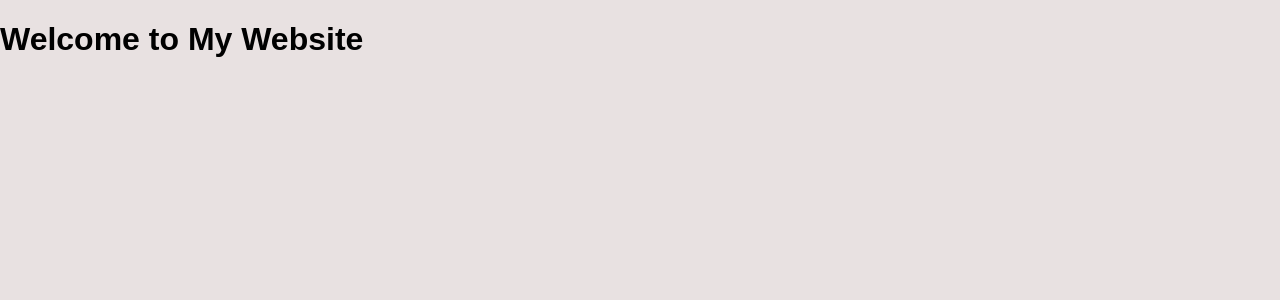
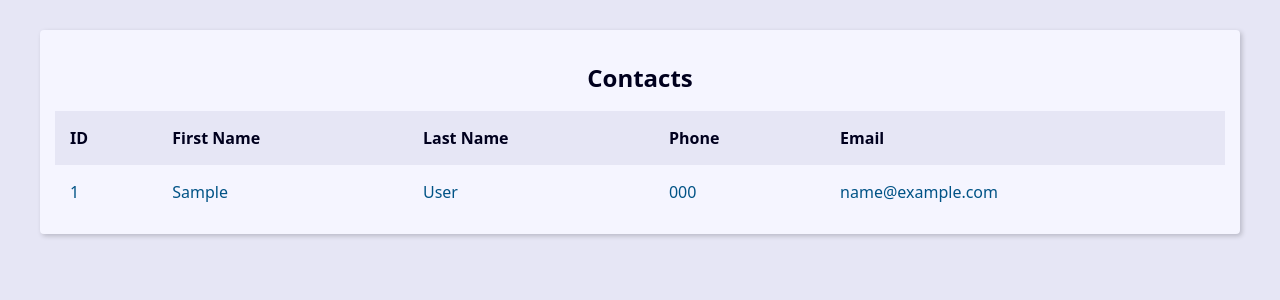
Before and after one commit to alefsousa123/Comunnity-mapping, a Django app: page / in a window 1280 px wide. Shown: the top 300 px of the page. Run offline with Django 5.2, Linux system fonts and the light colour scheme; tables that the repository leaves empty hold one stand-in row (values such as "Sample post").

Commit message:
feat: implement contact detail view and update index view to filter visible contacts

```diff
--- a/base_static/global/css/styles.css
+++ b/base_static/global/css/styles.css
@@ -1,6 +1,314 @@
-body{
-    font-family: Arial, sans-serif;
-    background-color: #e8e1e1;
-    margin: 0;
-    padding: 0;
+:root {
+  --spacing: 1.5rem;
+  --link-dark-color: rgb(0, 83, 134);
+  --link-light-color: rgb(156, 217, 255);
+  --clr-white: rgb(245, 245, 255);
+  --clr-black: rgb(0, 0, 30);
+  --clr-light-gray: rgb(230, 230, 245);
+  --clr-dark-shadow-5: rgba(0, 0, 10, 5%);
+  --clr-dark-shadow-10: rgba(0, 0, 10, 10%);
+  --clr-dark-shadow-20: rgba(0, 0, 10, 20%);
+  --clr-light-shadow-5: rgba(200, 200, 255, 5%);
+  --clr-light-shadow-10: rgba(200, 200, 255, 10%);
+  --clr-light-shadow-20: rgba(200, 200, 255, 20%);
+  --main-page-width: 120rem;
+  --table-min-width: 60rem;
+  --biggest-font-size: 5rem;
+  --bigger-font-size: 4rem;
+  --big-font-size: 3.2rem;
+  --medium-font-size: 2.4rem;
+  --small-font-size: 1.6rem;
+  --smaller-font-size: 1.4rem;
+  --smallest-font-size: 1.2rem;
+  --transition-fast: 300ms;
+  --transition-medium: 600ms;
+  --transition-slow: 1s;
+  --default-border-radius: 4px;
 }
+
+*,
+*::before,
+*::after {
+  margin: 0;
+  padding: 0;
+  box-sizing: border-box;
+}
+
+html {
+  font-size: 62.5%;
+}
+
+body {
+  font-family: system-ui, -apple-system, BlinkMacSystemFont, 'Segoe UI', Roboto,
+    Oxygen, Ubuntu, Cantarell, 'Open Sans', 'Helvetica Neue', sans-serif;
+  line-height: 1.5;
+  font-size: var(--small-font-size);
+  color: var(--clr-black);
+  -webkit-font-smoothing: antialiased;
+  background: var(--clr-light-gray);
+}
+
+img,
+svg {
+  display: block;
+  max-width: 100%;
+}
+
+.header {
+  background: var(--clr-black);
+  padding: var(--spacing);
+  box-shadow: 0 5px 10px 2px var(--clr-dark-shadow-20);
+  z-index: 1;
+  position: relative;
+}
+
+.header-heading {
+  font-size: var(--biggest-font-size);
+  text-align: center;
+}
+
+.header-link {
+  color: var(--link-light-color);
+  text-decoration: none;
+  transition: filter var(--transition-fast) ease-in-out;
+}
+
+.header-link:hover {
+  filter: brightness(70%);
+}
+
+.menu {
+  margin: var(--spacing);
+}
+
+.menu-list {
+  list-style: none;
+  display: flex;
+  justify-content: center;
+  flex-flow: row wrap;
+}
+
+.menu-link {
+  display: block;
+  padding: var(--spacing);
+  color: var(--link-light-color);
+  text-decoration: none;
+  transition: background-color var(--transition-fast) ease-in-out;
+  border-radius: var(--default-border-radius);
+}
+
+.menu-link:hover {
+  background: var(--clr-light-shadow-10);
+}
+
+.content {
+  max-width: var(--main-page-width);
+  margin: calc(var(--spacing) * 2) auto;
+  padding: var(--spacing);
+  background: var(--clr-white);
+  box-shadow: 2px 2px 5px var(--clr-dark-shadow-20);
+  border-radius: var(--default-border-radius);
+}
+
+.responsive-table {
+  width: 100%;
+  overflow-x: auto;
+}
+
+.contacts-table {
+  width: 100%;
+  min-width: var(--table-min-width);
+  border-collapse: collapse;
+}
+
+.table-caption {
+  font-size: var(--medium-font-size);
+  font-weight: bold;
+  padding: var(--spacing);
+}
+
+.table-row {
+  text-align: left;
+  text-overflow: ellipsis;
+  transition: background-color var(--transition-fast) ease-in-out;
+}
+
+.table-row:nth-of-type(2n) {
+  background: var(--clr-dark-shadow-5);
+}
+
+.table-row:not(.table-row-header):hover {
+  background: var(--clr-dark-shadow-10);
+}
+
+.table-row-header {
+  background: var(--clr-light-gray);
+  color: var(--clr-black);
+}
+
+.table-cel,
+.table-header {
+  padding: var(--spacing);
+}
+
+.table-link {
+  color: var(--link-dark-color);
+  transition: color var(--transition-fast) ease-in-out;
+  text-decoration: none;
+}
+
+.table-link:hover {
+  color: var(--clr-black);
+}
+
+@media (min-width: 600px) {
+  .single-contact {
+    max-width: 80%;
+    margin: calc(var(--spacing) * 2) auto;
+  }
+}
+
+.single-contact h1 {
+  margin: 1rem 0;
+}
+
+.single-contact p {
+  margin: 1rem 0;
+}
+
+.pagination {
+  margin-top: var(--spacing);
+  display: flex;
+  justify-content: center;
+  padding: calc(var(--spacing) * 0.8);
+  font-size: var(--small-font-size);
+}
+
+.pagination .step-links {
+  display: flex;
+  gap: calc(var(--spacing) * 0.8);
+}
+
+.pagination .step-links a {
+  color: var(--link-dark-color);
+  transition: color var(--transition-fast) ease-in-out;
+  text-decoration: none;
+  display: block;
+}
+
+.search {
+  display: flex;
+  justify-content: center;
+}
+
+.search-input {
+  font-size: var(--medium-font-size);
+  padding: 1rem 2rem;
+  width: 100%;
+  max-width: 32rem;
+  border-radius: var(--default-border-radius);
+  border: 1px solid var(--link-light-color);
+}
+
+.search-input:focus {
+  box-shadow: 0 0 15px var(--link-light-color);
+}
+
+.message {
+  max-width: 600px;
+  margin: var(--spacing) auto;
+  margin-top: calc(var(--spacing) * 2);
+  padding: var(--spacing);
+  text-align: center;
+  border-radius: var(--default-border-radius);
+  font-size: var(--smaller-font-size);
+}
+
+.message.success {
+  background: rgba(0, 255, 0, 0.3);
+  border: 1px solid rgba(0, 255, 0, 90%);
+}
+
+.message.error {
+  background: rgba(255, 0, 0, 0.3);
+  border: 1px solid rgba(255, 0, 0, 90%);
+}
+
+.message.warning {
+  background: rgba(255, 255, 0, 0.3);
+  border: 1px solid rgba(255, 255, 0, 90%);
+}
+
+.form-wrapper {
+  max-width: 60rem;
+  margin: var(--spacing) auto;
+}
+
+.form-content {
+  margin: var(--spacing) 0;
+}
+
+.form-group {
+  display: flex;
+  flex-direction: column;
+  padding-bottom: var(--spacing);
+}
+.errorlist {
+  list-style: none;
+  font-size: var(--smaller-font-size);
+  color: tomato;
+}
+.errorlist.nonfield {
+  color: inherit;
+}
+
+.form-group p {
+  margin: 1em 0;
+}
+
+.form-group .help-text,
+.form-group .help-text ~ ul {
+  margin: 0;
+  font-size: var(--smallest-font-size);
+  list-style: none;
+}
+
+.form-group input,
+.form-group textarea,
+.form-group select {
+  padding: 1rem;
+  border-radius: var(--default-border-radius);
+  border: 1px solid var(--link-dark-color);
+}
+
+.form-group input:focus,
+.form-group textarea:focus,
+.form-group select:focus {
+  outline: none;
+  box-shadow: 0 0 5px var(--link-dark-color);
+}
+
+.form-group label {
+  font-size: var(--smaller-font-size);
+}
+
+.btn {
+  background-color: var(--link-dark-color);
+  color: var(--clr-white);
+  font-weight: bold;
+  border: none;
+  padding: 1rem 2rem;
+  border-radius: var(--default-border-radius);
+  cursor: pointer;
+  transition: filter var(--transition-fast) ease-in-out;
+}
+
+.btn:hover {
+  filter: brightness(90%);
+}
+
+.btn:focus,
+.btn:active {
+  filter: brightness(80%);
+  box-shadow: 0 0 5px var(--link-dark-color);
+}
--- a/base_templates/global/base.html
+++ b/base_templates/global/base.html
@@ -7,6 +7,10 @@
     <link rel="stylesheet" href="{% static 'global/css/styles.css' %}">
 </head>
 <body>
-    <h1>Welcome to My Website</h1>
+    <main class="content">
+
+        {% block content %}{% endblock content %}
+
+    </main>
 </body>
 </html>
--- a/contact/templates/contact/index.html
+++ b/contact/templates/contact/index.html
@@ -1 +1,44 @@
 {% extends "global/base.html" %}
+
+{% block content %}
+    <div class="responsive-table">
+        <table class="contacts-table">
+            <caption class="table-caption">
+                Contacts
+            </caption>
+            <thead>
+                <tr class="table-row table-row-header">
+                    <th class="table-header">ID</th>
+                    <th class="table-header">First Name</th>
+                    <th class="table-header">Last Name</th>
+                    <th class="table-header">Phone</th>
+                    <th class="table-header">Email</th>
+                </tr>
+            </thead>
+            <tbody>
+                {% for contact in contacts %}
+                <tr class="table-row">
+                    <td class="table-cel">
+                        <a class="table-link" href="{% url "contact:contact" contact.id %}">{{ contact.id }}</a>
+                    </td>
+                    <td class="table-cel">
+                        <a class="table-link" href="#">{{ contact.first_name }}</a>
+                    </td>
+                    <td class="table-cel">
+                        <a class="table-link" href="#">{{ contact.last_name }}</a>
+                    </td>
+                    <td class="table-cel">
+                        <a class="table-link" href="#">{{ contact.phone }}</a>
+                    </td>
+                    <td class="table-cel">
+                        <a class="table-link" href="#">{{ contact.email }}</a>
+                    </td>
+                </tr>
+                {% endfor %}
+            </tbody>
+
+
+        </table>
+
+    </div>
+{% endblock content %}
--- a/contact/urls.py
+++ b/contact/urls.py
@@ -5,6 +5,11 @@ app_name = "contact"
 
 urlpatterns = [
     path(
+        "<int:contact_id>/",
+        views.contact,
+        name="contact",
+    ),
+    path(
         "",
         views.index,
         name="index",
--- a/contact/views/contact_views.py
+++ b/contact/views/contact_views.py
@@ -1,9 +1,49 @@
-from django.shortcuts import render
+from math import sin
+from django.shortcuts import render, get_object_or_404
+from contact.models import Contact
+# from django.http import Http404
 
 
 # Create your views here.
 def index(request):
     """
     Render the contact page.
+    Recupera todos os contatos marcados como 'show=True'
+    e ordena do mais recente para o mais antigo.
     """
-    return render(request, "contact/index.html")
+    contacts = (
+        Contact.objects
+        .filter(show=True)
+        .order_by("-id")
+    )
+
+    context = {
+        "contacts": contacts,
+    }
+
+    return render(
+        request,
+        "contact/index.html",
+        context=context
+    )
+
+
+def contact(request, contact_id):
+    single_contact = get_object_or_404(
+        Contact,
+        pk=contact_id,
+        show=True
+    )
+    # single_contact = Contact.objects.filter(pk=contact_id).first()
+    # if not single_contact or not single_contact.show:
+    #     raise Http404("Contact not found or not available.")
+
+    context = {
+        "contact": single_contact,
+    }
+
+    return render(
+        request,
+        "contact/contact.html",
+        context=context
+    )
--- a/project/urls.py
+++ b/project/urls.py
@@ -1,5 +1,4 @@
-# type: ignore
-# flake8: noqa
+# typing: ignore
 """
 URL configuration for project project.
 
```
Also changed, not shown: contact/admin.py (+5 -5 lines), contact/templates/contact/contact.html (added, +14 -0 lines).
